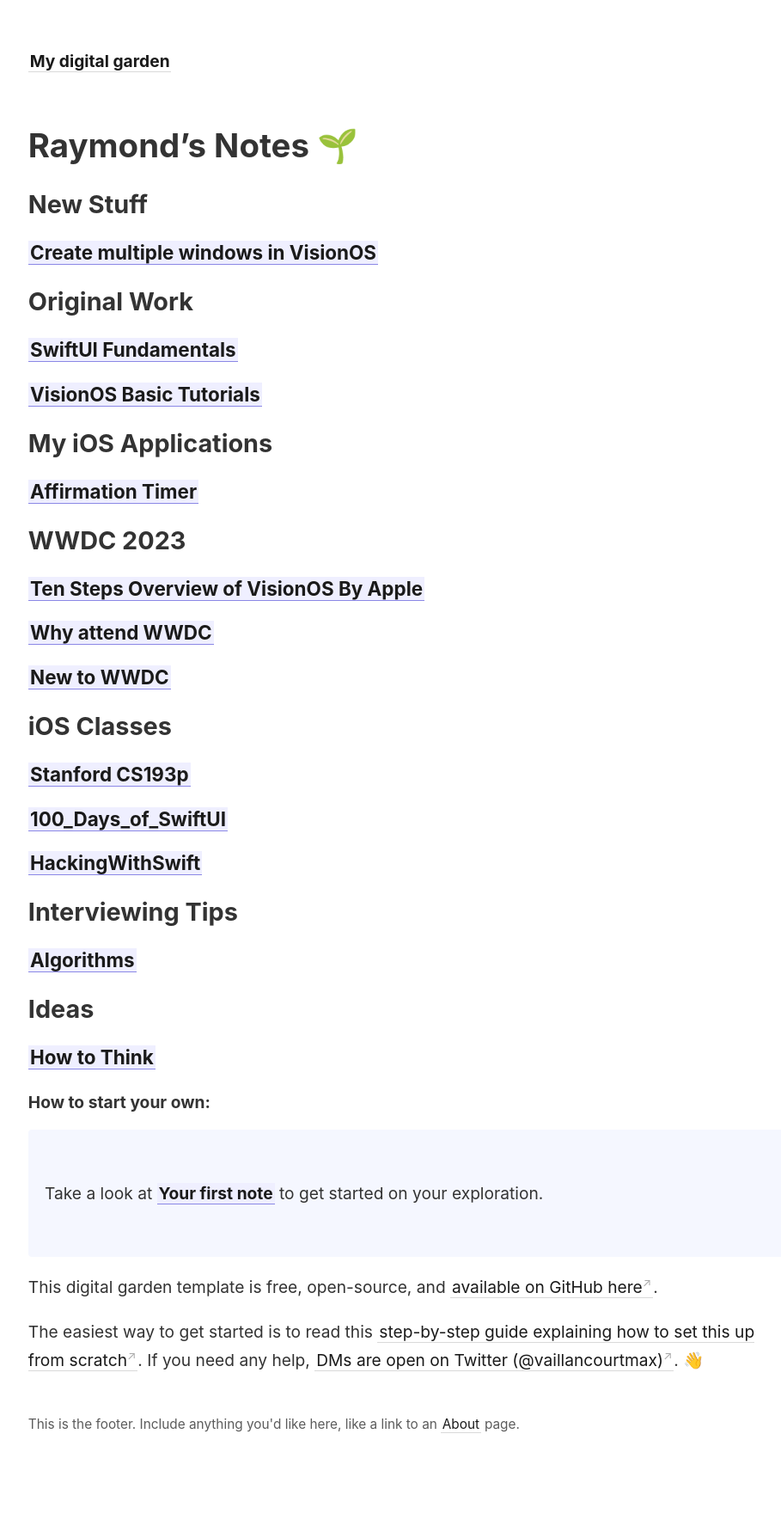
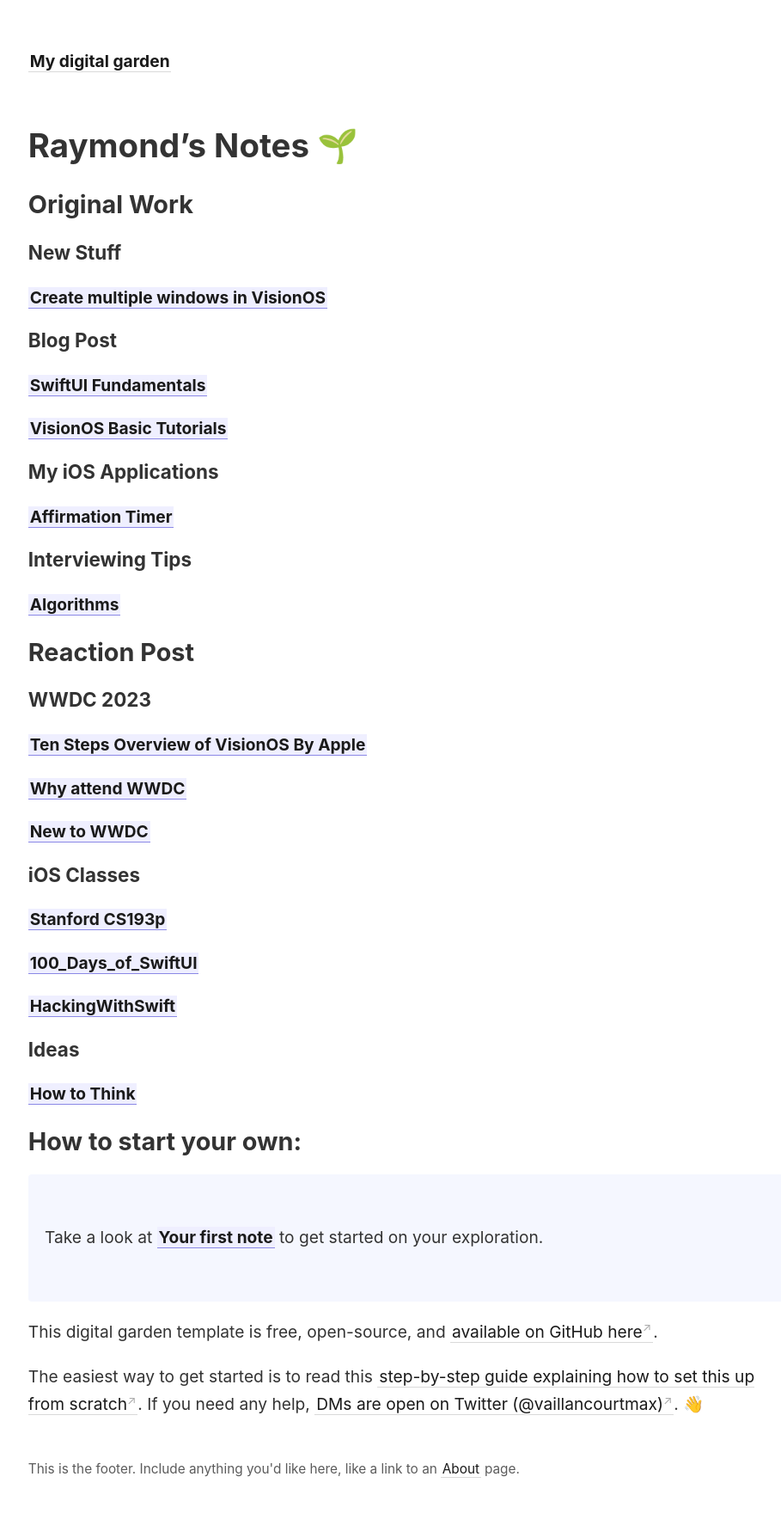
Before and after one commit to ahrchen/digital-garden-knowselfdaily, a Jekyll site: the page built from _pages/index.md, in a window 1280 px wide. Shown: the whole page at 86% size, without its empty margins (44-953 px from the left). Built offline with Jekyll 4.4.1, drawn with Linux system fonts in a browser that asks for light colours; before the commit the page ends 1737 px from its top, so only the background shows below that.

Commit message:
Update Index page

```diff
--- a/_pages/index.md
+++ b/_pages/index.md
@@ -7,33 +7,37 @@ permalink: /
 
 #  Raymond's Notes 🌱
 
-## New Stuff
-### [[Create multiple windows in VisionOS]]
+
 
 ## Original Work
-### [[SwiftUI Fundamentals]]
-### [[VisionOS Basic Tutorials]]
+### New Stuff
+#### [[Create multiple windows in VisionOS]]
 
-## My iOS Applications
-### [[Affirmation Timer]]
+### Blog Post
+#### [[SwiftUI Fundamentals]]
+#### [[VisionOS Basic Tutorials]]
 
-## WWDC 2023
-### [[Ten Steps Overview of VisionOS By Apple]]
-### [[Why attend WWDC]]
-### [[New to WWDC]]
+### My iOS Applications
+#### [[Affirmation Timer]]
 
-## iOS Classes
-### [[Stanford CS193p]]
-### [[100_Days_of_SwiftUI]]
-### [[HackingWithSwift]]
+### Interviewing Tips
+#### [[Algorithms]]
 
-## Interviewing Tips
-### [[Algorithms]]
+## Reaction Post
+### WWDC 2023
+#### [[Ten Steps Overview of VisionOS By Apple]]
+#### [[Why attend WWDC]]
+#### [[New to WWDC]]
 
-## Ideas
-### [[How to Think]]
+### iOS Classes
+#### [[Stanford CS193p]]
+#### [[100_Days_of_SwiftUI]]
+#### [[HackingWithSwift]]
 
-#### How to start your own:
+### Ideas
+#### [[How to Think]]
+
+## How to start your own:
 
 <p style="padding: 3em 1em; background: #f5f7ff; border-radius: 4px;">
   Take a look at <span style="font-weight: bold">[[Your first note]]</span> to get started on your exploration.
```
